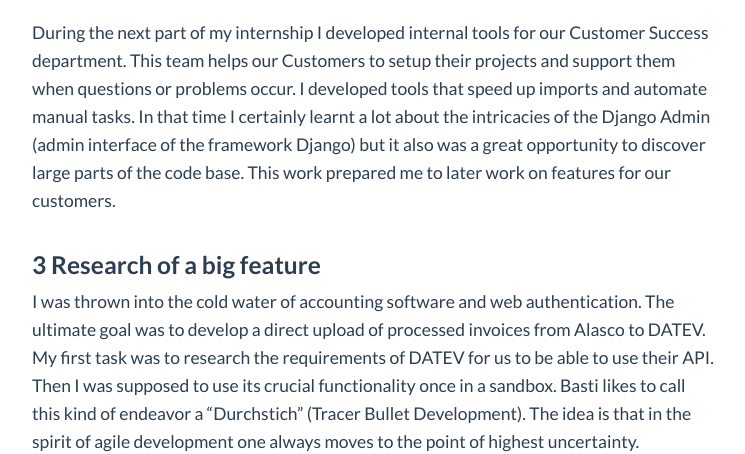
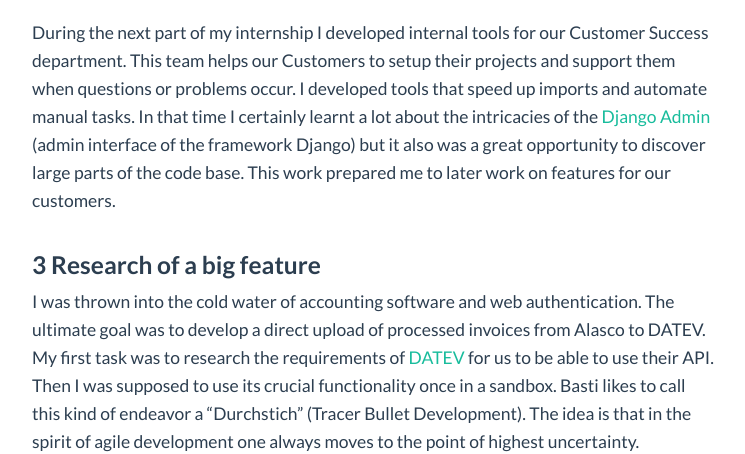
Before and after one commit to alasco-tech/alasco-tech.github.io, a Jekyll site: the page built from _posts/2019-09-12-first-day-at-alasco.md, in a window 1280 px wide and 900 px high, scrolled down 1325 px. Shown: the part 238-692 px from the top of the window, without its empty margins (148-893 px from the left). Built offline with Jekyll 4.4.1, drawn with Linux system fonts in a browser that asks for light colours; comment, search, counter and statistics services are not loaded; some of the changed lines change nothing that is shown; some of the changed text lies outside the part shown.

Commit message:
Update 2019-09-12-first-day-at-alasco.md

```diff
--- a/_posts/2019-09-12-first-day-at-alasco.md
+++ b/_posts/2019-09-12-first-day-at-alasco.md
@@ -40,11 +40,11 @@
 *Improving the internal tools!*
 
 During the next part of my internship I developed internal tools for our Customer Success department. This team helps our Customers to setup their projects and support them when questions or problems occur. I developed tools that speed up imports and automate manual tasks.
-In that time I certainly learnt a lot about the intricacies of the Django Admin (admin interface of the framework Django) but it also was a great opportunity to discover large parts of the code base. This work prepared me to later work on features for our customers.
+In that time I certainly learnt a lot about the intricacies of the [Django Admin](https://docs.djangoproject.com/en/2.2/ref/contrib/admin/) (admin interface of the framework Django) but it also was a great opportunity to discover large parts of the code base. This work prepared me to later work on features for our customers.
 
 ### 3 Research of a big feature
 I was thrown into the cold water of accounting software and web authentication. The ultimate goal was to develop a direct upload of processed invoices from Alasco to DATEV.
-My first task was to research the requirements of DATEV for us to be able to use their API. Then I was supposed to use its crucial functionality once in a sandbox. Basti likes to call this kind of endeavor a "Durchstich" (Tracer Bullet Development). The idea is that in the spirit of agile development one always moves to the point of highest uncertainty. Everything has to work once and one makes it pretty afterwards. This preparation gave us a good idea of the work to be done in order to properly implement the feature.
+My first task was to research the requirements of [DATEV](https://developer.datev.de/portal/) for us to be able to use their API. Then I was supposed to use its crucial functionality once in a sandbox. Basti likes to call this kind of endeavor a "Durchstich" (Tracer Bullet Development). The idea is that in the spirit of agile development one always moves to the point of highest uncertainty. Everything has to work once and one makes it pretty afterwards. This preparation gave us a good idea of the work to be done in order to properly implement the feature.
 
 ### 4 Building the big feature!
 During my last weeks, I got the chance to work together with Anselm to fully develop the DATEV integration. I had done the groundwork but there was still quite a lot to do to turn the result of my hack-days into production code.
```
